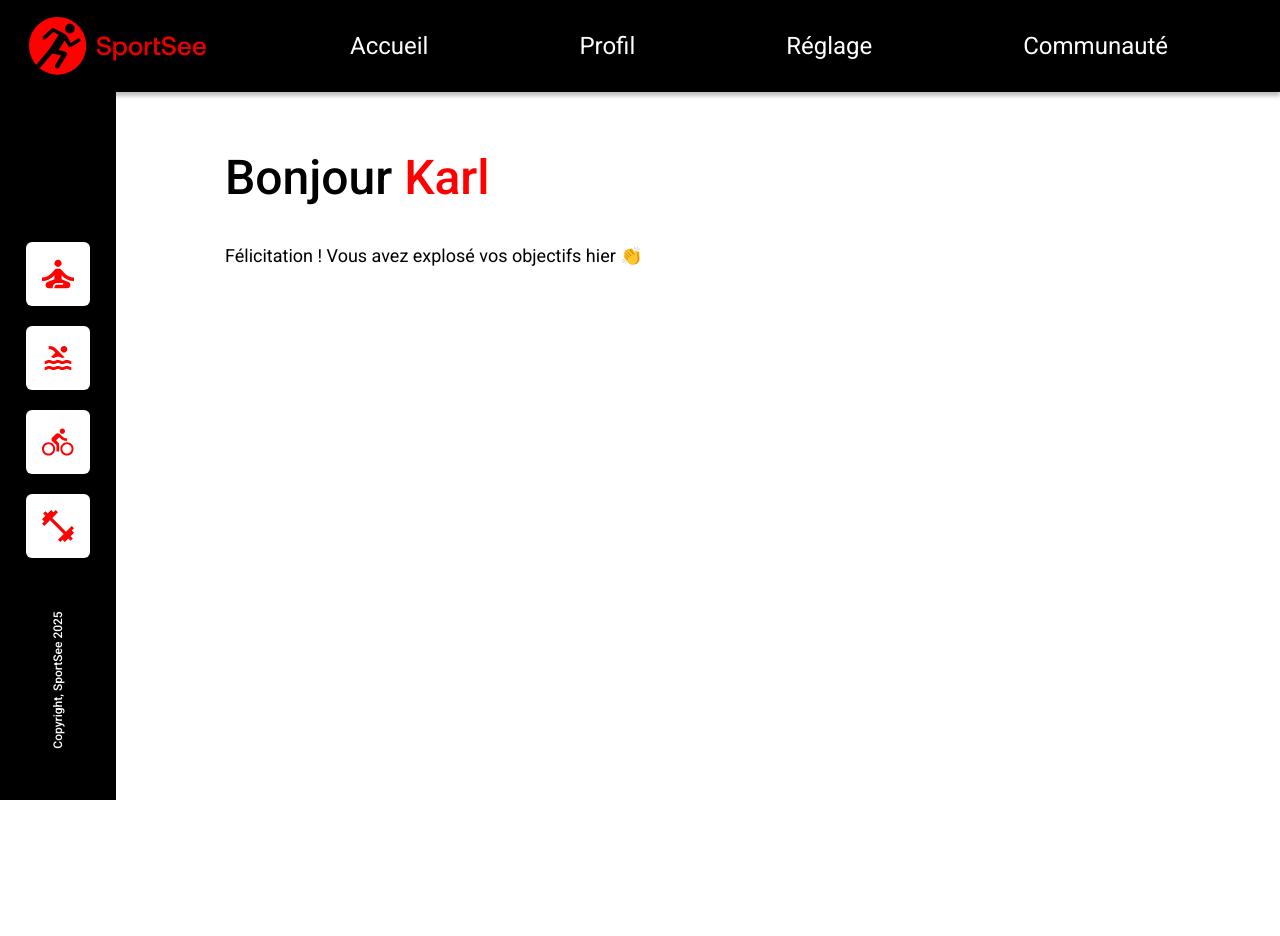
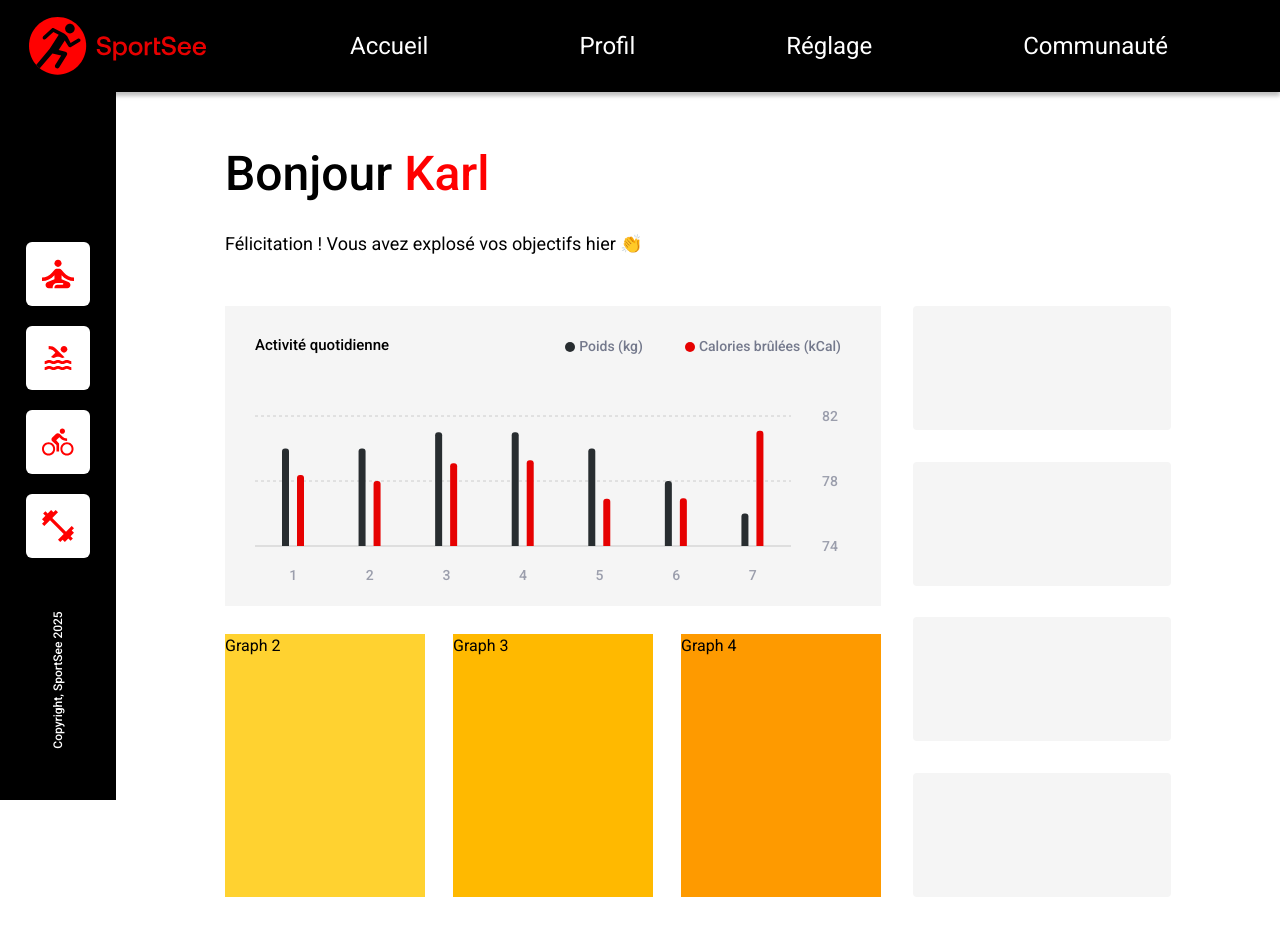
Before and after one commit to nrundstadler/OCR-P12-SportSee, a React (Vite) app: page /profile-mocked/12 in a window 1280 px wide. Shown: the top 936 px of the page. Before the commit the page ends 800 px from the top, so only its background shows below. Built offline with nearby package versions, Linux system fonts and the light colour scheme.

Commit message:
Created profile page layout and integrated the first chart: DailyActivityChart.

```diff
--- a/src/App.jsx
+++ b/src/App.jsx
@@ -15,7 +15,7 @@ function App() {
       <Header />
       <div className="flex">
         <Sidebar />
-        <main className="mt-23 ml-29 flex-1 px-[109px] py-[62px]">
+        <main className="mt-22 ml-29 flex-1 px-8 py-8 xl:px-[109px] xl:py-[62px]">
           <Outlet />
         </main>
       </div>
--- /dev/null
+++ b/src/Components/Charts/DailyActivityChart.jsx
@@ -0,0 +1,111 @@
+import {
+  Bar,
+  BarChart,
+  XAxis,
+  YAxis,
+  ResponsiveContainer,
+  CartesianGrid,
+  Legend,
+  Tooltip,
+} from "recharts";
+
+function DailyActivityChart({ data }) {
+  return (
+    <div className="flex h-full w-full items-end text-sm font-medium">
+      <ResponsiveContainer>
+        <BarChart
+          data={data}
+          barSize={7}
+          barGap={8}
+          margin={{ top: 30, right: 30, left: 30, bottom: 30 }}
+        >
+          <text
+            x={30}
+            y={30}
+            style={{
+              fontSize: "0.94rem",
+            }}
+            dominantBaseline="text-before-edge"
+          >
+            Activité quotidienne
+          </text>
+          <CartesianGrid vertical={false} strokeDasharray="3" />
+          <XAxis
+            dataKey="day"
+            tickLine={false}
+            tick={{ fill: "#9B9EAC" }}
+            stroke="#DEDEDE"
+            strokeWidth={2}
+            tickFormatter={(value) => new Date(value).getDate()}
+            dy={16}
+          />
+          <YAxis
+            yAxisId="kilogram"
+            orientation="right"
+            axisLine={false}
+            domain={["dataMin-2", "dataMax+1"]}
+            tickLine={false}
+            tickCount={3}
+            tickMargin={25}
+            tick={{ fill: "#9B9EAC" }}
+          />
+          <YAxis yAxisId="calories" domain={[0, "dataMax + 50"]} hide={true} />
+          <Tooltip
+            labelStyle={{
+              display: "none",
+            }}
+            itemStyle={{
+              fontSize: "0.6rem",
+              backgroundColor: "var(--color-primary-dark)",
+              padding: "0.7rem 0.2rem",
+              margin: "0",
+              color: "#fff",
+              textAlign: "center",
+            }}
+            contentStyle={{
+              backgroundColor: "var(--color-primary-dark)",
+            }}
+            separator=""
+            formatter={(value, name) => {
+              // extract the unit that is in the parenthesis
+              const unit = name.match(/\((.+)\)/)?.[1] || "";
+              return [unit, value];
+            }}
+          />
+          <Bar
+            name="Poids (kg)"
+            yAxisId="kilogram"
+            dataKey="kilogram"
+            fill="#282D30"
+            radius={[3, 3, 0, 0]}
+          />
+          <Bar
+            name="Calories brûlées (kCal)"
+            yAxisId="calories"
+            dataKey="calories"
+            fill="var(--color-primary-dark)"
+            radius={[3, 3, 0, 0]}
+          />
+          <Legend
+            verticalAlign="top"
+            align="right"
+            iconType="circle"
+            iconSize="10"
+            height={80}
+            formatter={(value) => (
+              <span
+                style={{
+                  color: "#74798C",
+                  marginRight: value.includes("Poids") ? "2rem" : "0",
+                }}
+              >
+                {value}
+              </span>
+            )}
+          />
+        </BarChart>
+      </ResponsiveContainer>
+    </div>
+  );
+}
+export default DailyActivityChart;
--- a/src/pages/Profile/Profile.jsx
+++ b/src/pages/Profile/Profile.jsx
@@ -4,6 +4,7 @@ import { useDelayedLoading } from "../../Hooks/useDelayedLoading";
 import usePageTitle from "../../Hooks/usePageTitle";
 import Error from "../../components/Error";
 import Loading from "../../components/Loading";
+import DailyActivityChart from "../../Components/Charts/DailyActivityChart";
 
 function Profile({ useMockData }) {
   usePageTitle("Profil - SportSee");
@@ -39,16 +40,32 @@ function Profile({ useMockData }) {
     return (
       <>
         <header>
-          <h1 className="mb-10 text-5xl font-medium">
+          <h1 className="mb-8 text-5xl font-medium">
             Bonjour{" "}
             <span className="text-primary">
-              {data?.userData?.userInfos?.firstName}
+              {data.userData.userInfos.firstName}
             </span>
           </h1>
           <p className="text-lg">
             Félicitation ! Vous avez explosé vos objectifs hier 👏
           </p>
         </header>
+        <section className="mt-12 flex flex-col gap-8 xl:flex-row">
+          <div className="grid flex-1 grid-cols-3 grid-rows-[300px_263px] gap-7">
+            <div className="col-span-3 bg-neutral-100">
+              <DailyActivityChart data={data.activityData.sessions} />
+            </div>
+            <div className="bg-amber-300">Graph 2</div>
+            <div className="bg-amber-400">Graph 3</div>
+            <div className="bg-amber-500">Graph 4</div>
+          </div>
+          <div className="flex justify-between gap-7 xl:w-[258px] xl:flex-col">
+            <div className="h-[124px] flex-1 rounded-sm bg-neutral-100 xl:flex-initial"></div>
+            <div className="h-[124px] flex-1 rounded-sm bg-neutral-100 xl:flex-initial"></div>
+            <div className="h-[124px] flex-1 rounded-sm bg-neutral-100 xl:flex-initial"></div>
+            <div className="h-[124px] flex-1 rounded-sm bg-neutral-100 xl:flex-initial"></div>
+          </div>
+        </section>
       </>
     );
   }
```
